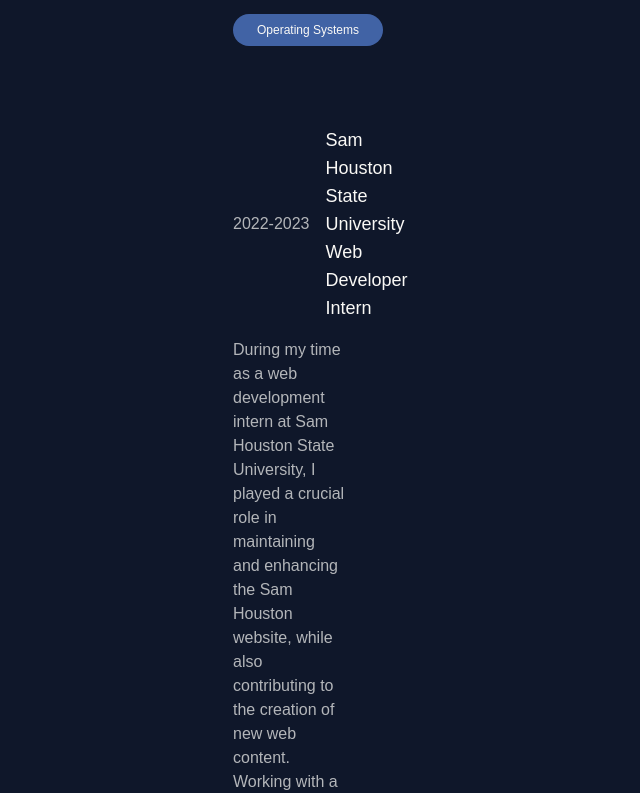
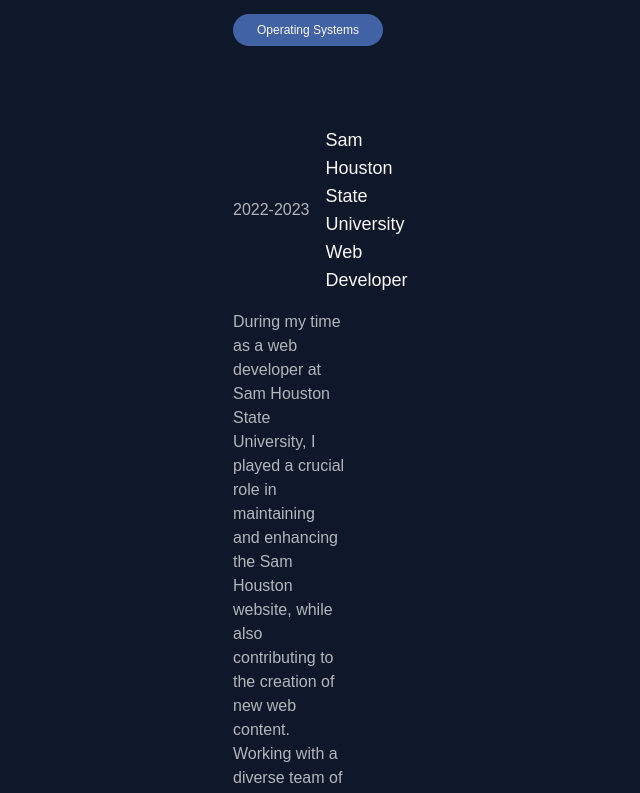
Before and after one commit to Indigo9898/Updated-Portfolio, a Next.js app: page / in a window 1280 px wide. Shown: the part 2626-3419 px from the top of the page, without its empty margins (479-1119 px from the left). Built offline with nearby package versions, Linux system fonts and the light colour scheme.

Commit message:
Update Experience.jsx

```diff
--- a/app/components/Experience.jsx
+++ b/app/components/Experience.jsx
@@ -23,10 +23,10 @@
       />
 
       <ExperienceInfo
-        title="Sam Houston State University Web Developer Intern"
+        title="Sam Houston State University Web Developer"
         startDate="2022"
         endDate="2023"
-        text="During my time as a web development intern at Sam Houston State University, I played a crucial role in maintaining and enhancing the Sam Houston website, while also contributing to the creation of new web content. Working with a diverse team of professionals, I utilized my skills in web development to develop numerous web systems that elevated the functionality and user experience of the site. Through my internship at Sam Houston State University, I not only refined my technical abilities but also developed a keen eye for design and user-centric solutions."
+        text="During my time as a web developer at Sam Houston State University, I played a crucial role in maintaining and enhancing the Sam Houston website, while also contributing to the creation of new web content. Working with a diverse team of professionals, I utilized my skills in web development to develop numerous web systems that elevated the functionality and user experience of the site. Through my time at Sam Houston State University, I not only refined my technical abilities but also developed a keen eye for design and user-centric solutions."
         skills={{
           1: "HTML",
           2: "JavaScript",
```
